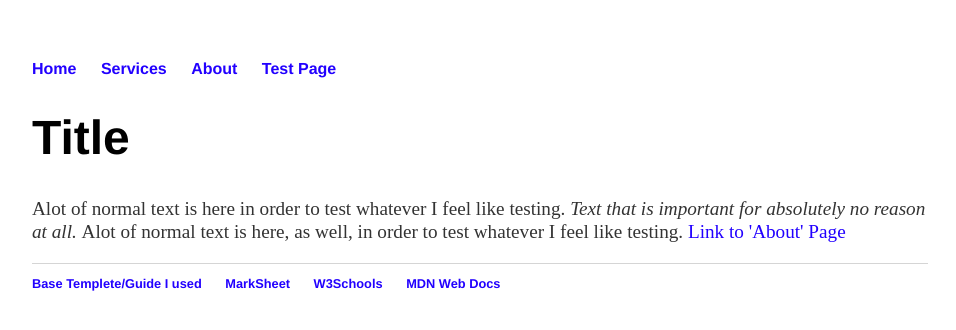
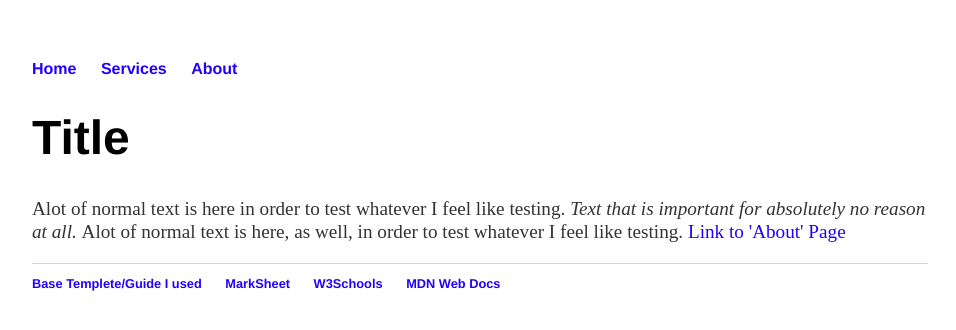
Before and after one commit to ShadowHazel/ShadowHazel.github.io, a Jekyll site: the page built from pages/test/index.html, in a window 1280 px wide. Shown: the top 330 px of the page, without its empty margins (160-1116 px from the left). Built offline with Jekyll 4.4.1, drawn with Linux system fonts in a browser that asks for light colours.

Commit message:
Update 1.html

```diff
--- a/_layouts/1.html
+++ b/_layouts/1.html
@@ -12,7 +12,7 @@
 			<li><a href="/">Home</a></li>
 			<li><a href="/pages/serv">Services</a></li>
 			<li><a href="/pages/about">About</a></li>
-			<li><a href="/pages/test">Test Page</a></li>
+			<!--<li><a href="/pages/test">Test Page</a></li>-->
 		</ul>
 	</nav>
 	{{ content }}
```
